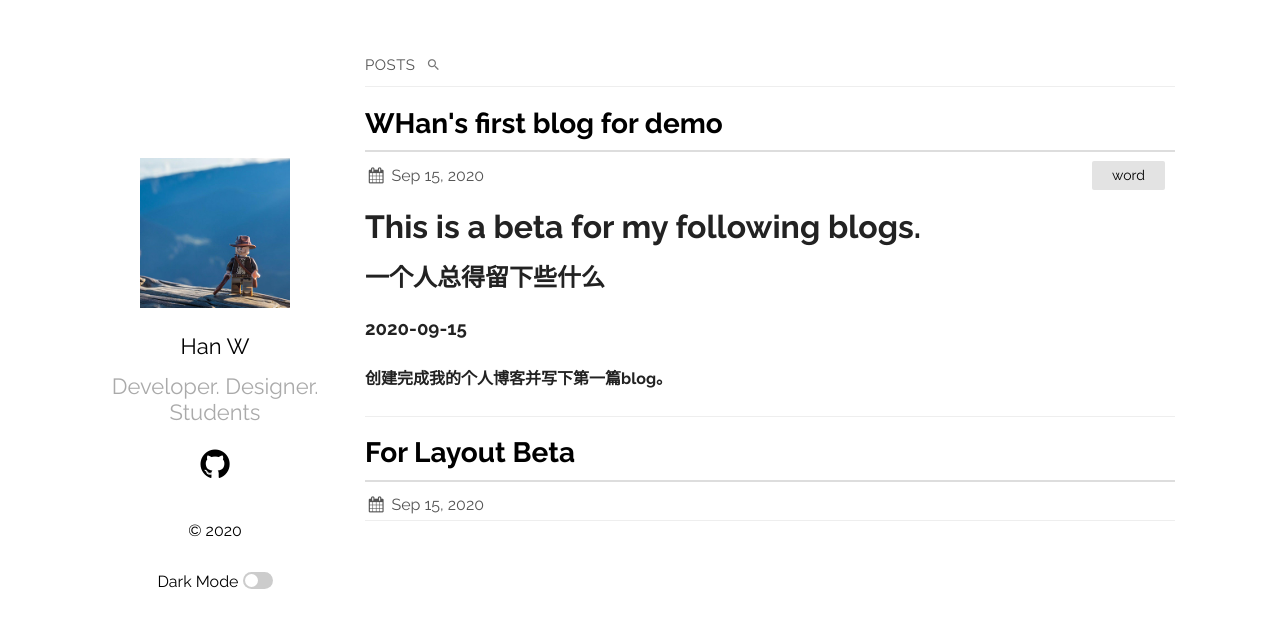
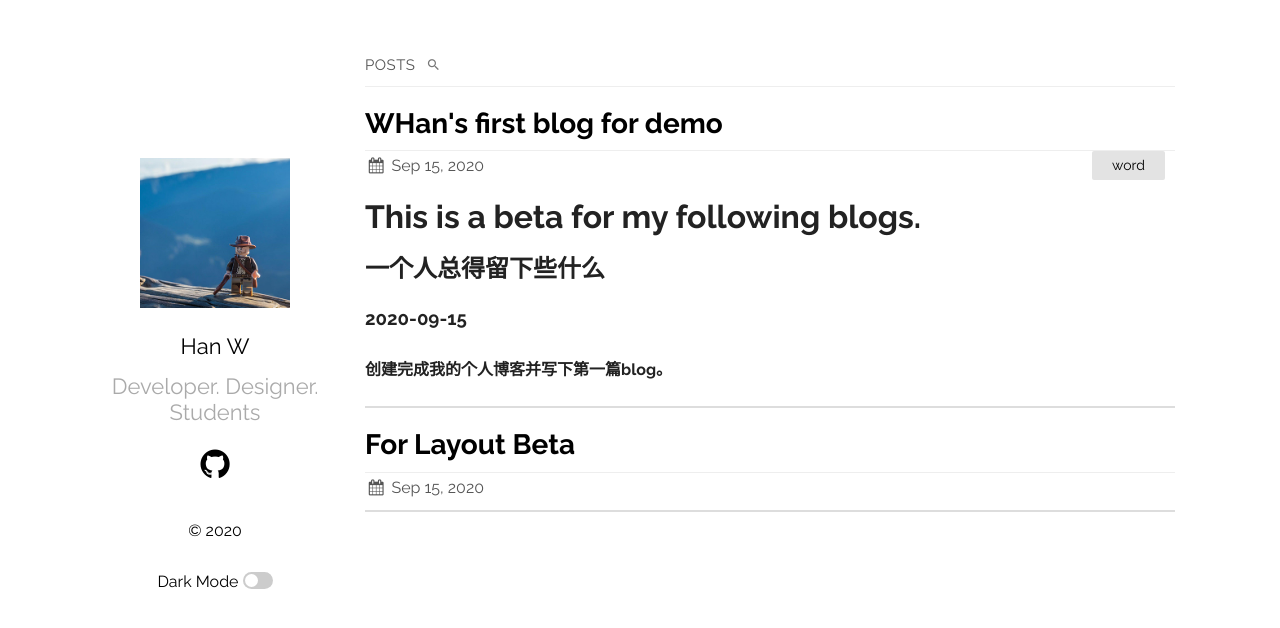
Before and after one commit to Vision-wh/Vision-wh.github.io, a Jekyll site: the page built from index.md, in a window 1280 px wide. Shown: the top 628 px of the page. Built offline with Jekyll 4.4.1, drawn with Linux system fonts in a browser that asks for light colours.

Commit message:
Update home.html

```diff
--- a/_layouts/home.html
+++ b/_layouts/home.html
@@ -30,7 +30,8 @@ layout: default
         <a class="post-link" href="{{ post.url | relative_url }}">
           <h2 class="post-title">{{ post.title | escape }}</h2>
         </a>
-        <hr color="#dddddd">
+        <hr style="margin:0px;background-color:#eee;height:0.5px;border:none;" />
+
         <div class="post-meta">
           <div class="post-date">
             <i class="icon-calendar"></i>
@@ -49,7 +50,7 @@ layout: default
             {{ post.excerpt }}
           {%- endif -%}
         </div>
-        <hr style="margin:0px;background-color:#eee;height:0.5px;border:none;" />
+        <hr color="#dddddd">
 
       </li>
     {%- endfor -%}
```
